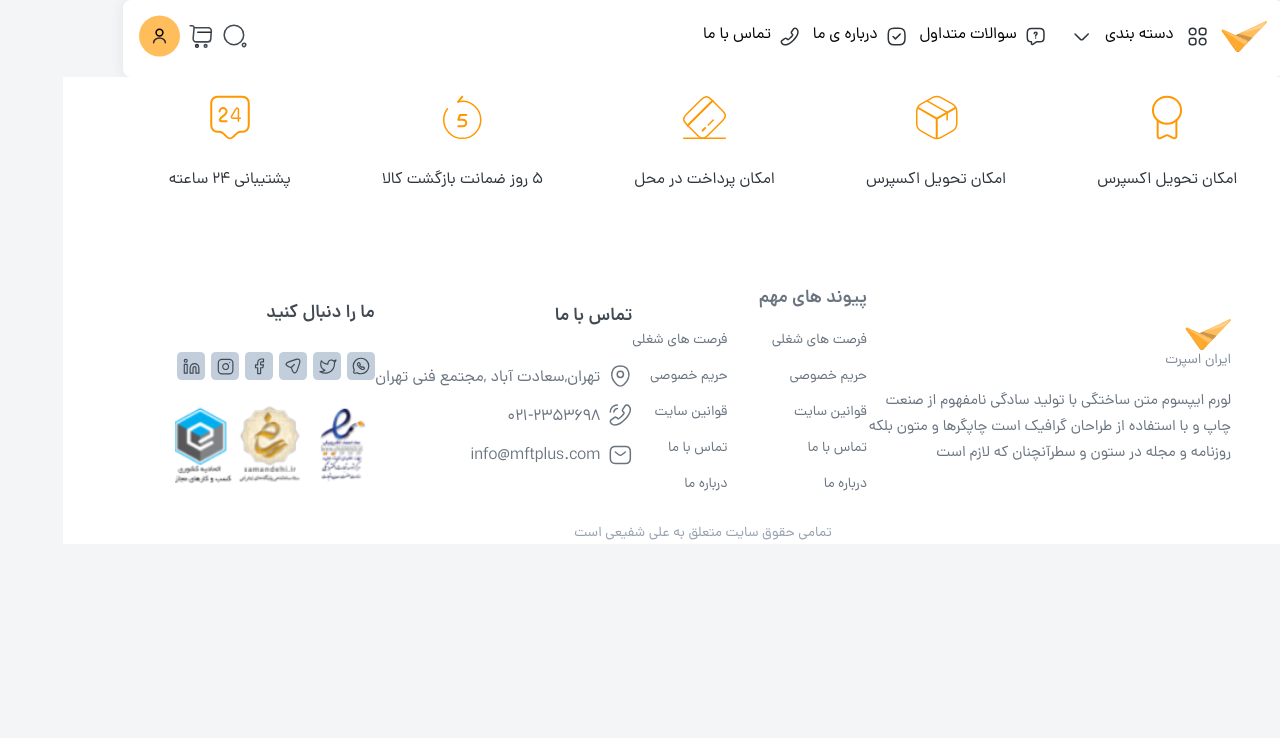
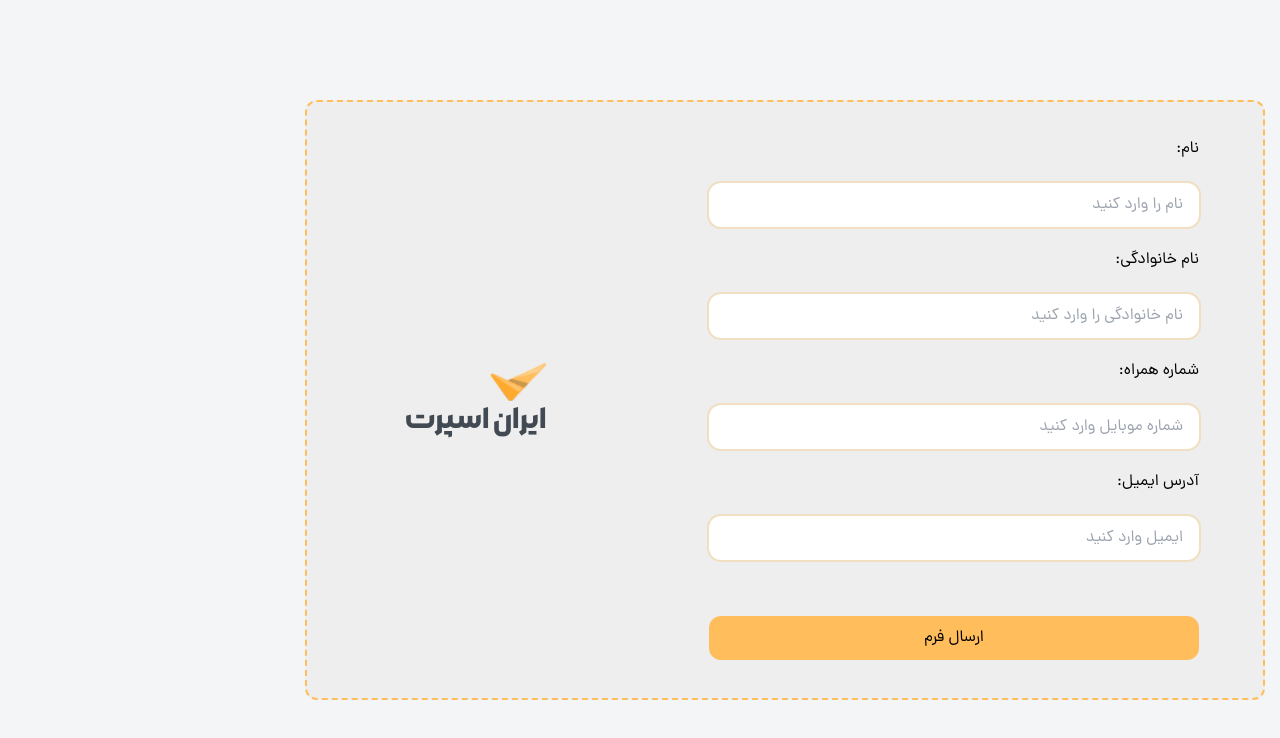
Before and after one commit to vahid-haidary/Iran-sport-Front, a React (Vite) app: page /sign-up in a window 1280 px wide. Shown: the top 738 px of the page. Built offline with nearby package versions, Linux system fonts and the light colour scheme.

Commit message:
login-logic & design

```diff
--- a/src/App.jsx
+++ b/src/App.jsx
@@ -5,6 +5,7 @@ import HomePage from "./pages/HomePage"
 import LoginPage from "./pages/LoginPage"
 import ProductDetailsPage from "./pages/ProductDetailsPage"
 import Showing from "./components/ShowingLayout"
+import SignUpPage from "./pages/SignUpPage"
 
 function App() {
 
@@ -20,6 +21,7 @@ function App() {
       <Route path="/" element={<HomePage/>}/>
       <Route path="/product/:id" element={<ProductDetailsPage/>}/>
       <Route path="/login" element={<LoginPage/>}/>
+      <Route path="/sign-up" element={<SignUpPage/>}/>
     </Routes>
 
     <Showing>
--- a/src/components/ShowingLayout.jsx
+++ b/src/components/ShowingLayout.jsx
@@ -10,7 +10,7 @@ function Showing({children}) {
 
     useEffect(()=>{
 
-        if(location.pathname === "/login"){
+        if(location.pathname === "/login" || location.pathname === "/sign-up"){
             setShow(false)
         }else{
             setShow(true)
--- a/src/pages/LoginPage.jsx
+++ b/src/pages/LoginPage.jsx
@@ -1,41 +1,70 @@
-import React from 'react'
-import { Link } from 'react-router-dom'
+import React, { useState } from 'react';
+import { Link, useNavigate } from 'react-router-dom';
 
 function LoginPage() {
+  const [email, setEmail] = useState('');
+  const navigate = useNavigate()
+
+  function clickHandler() {
+    const formData = JSON.parse(localStorage.getItem('formData'));
+    const storedEmail = formData.uEmail;
+
+    if (email === storedEmail) {
+      alert(`خوش اومدی  ${formData.fName}`);
+      navigate("/")
+    } else {
+      alert('ایمیل نامعتبر است');
+    }
+  }
+
+  function handleEmailChange(event) {
+    setEmail(event.target.value);
+  }
+
   return (
     <>
-    <section className='max-xl:flex-col-reverse flex justify-evenly items-center px-[60px] max-lg:mt-4 ' >
-
+      <section className='max-xl:flex-col-reverse flex justify-evenly items-center px-[60px] max-lg:mt-4'>
         <div>
-
-          <div className='flex flex-col items-center max-xl:mt-11' >
-            <Link to={"/"}>
-              <img className='w-16 h-11' src="/images/Logo Shapes 23.png" alt="Logo" />
+          <div className='flex flex-col items-center max-xl:mt-11'>
+            <Link to={'/'}>
+              <img className='w-16 h-11' src='/images/Logo Shapes 23.png' alt='Logo' />
             </Link>
-            <span className='font-DanaMedium text-2xl text-grayText-300 my-6 ' >
-              خوش آمـدیـد
-            </span>
+            <span className='font-DanaMedium text-2xl text-grayText-300 my-6 '>خوش آمـدیـد</span>
           </div>
 
           <div>
-          <input className='w-[616px] h-[72px] max-lg:w-max p-6 rounded-lg font-Dana text-lg outline outline-2 outline-amber-500/20 focus:outline-amber-500/60'  type="email" placeholder='ایمیل خود را وارد کنید' pattern=".+@example\.com" size="30" maxLength={40}  />
+            <input
+              className='w-[616px] h-[72px] max-lg:w-max p-6 rounded-lg font-Dana text-lg outline outline-2 outline-amber-500/20 focus:outline-amber-500/60'
+              type='email'
+              placeholder='ایمیل خود را وارد کنید'
+              maxLength={40}
+              value={email}
+              onChange={handleEmailChange}
+            />
           </div>
 
-          <div className='flex justify-center pt-6 font-Dana' >
-            <span className='text-grayText-200' > اکانت ندارید؟
-            <a  className='text-brand font-DanaDemiBold ' href="#" >ثبت نام  </a>
+          <div className='text-center mt-7'>
+            <button className='bg-brand text-blackText-200 font-Dana px-8 py-3 rounded-md' onClick={clickHandler}>
+              ورود
+            </button>
+          </div>
+
+          <div className='flex justify-center pt-6 font-Dana'>
+            <span className='text-grayText-200'>
+              {' '}
+              اکانت ندارید؟
+              <Link to={'/sign-up'} className='text-brand font-DanaDemiBold '>
+                ثبت نام{' '}
+              </Link>
             </span>
           </div>
-
         </div>
         <div>
-          <img className='max-xl:max-w-96 max-lg:w-96 aspect-square'  src="./images/Login-logo.png" alt="Logo" />
+          <img className='max-xl:max-w-96 max-lg:w-96 aspect-square' src='./images/Login-logo.png' alt='Logo' />
         </div>
-
-    </section>
-
+      </section>
     </>
-  )
+  );
 }
 
-export default LoginPage
+export default LoginPage;
--- /dev/null
+++ b/src/pages/SignUpPage.jsx
@@ -0,0 +1,48 @@
+import React from 'react'
+import { Link, useNavigate } from 'react-router-dom'
+
+function SignUpPage() {
+
+  const navigate = useNavigate()
+
+  function handleSubmit(event){
+    event.preventDefault()
+    const formData = new FormData(event.target)
+    const formValues = Object.fromEntries(formData.entries())
+    localStorage.setItem('formData', JSON.stringify(formValues))
+    navigate("/")
+  }
+  return (
+    <>
+        <div className='w-full h-svh flex justify-center items-center' >
+            <div className='flex max-xs:flex-col xs:w-3/4 xs:h-[600px] max-xs:pt-4 bg-boxes border-[2px] border-brand border-dashed rounded-xl '>
+                <form className='flex flex-col gap-6 w-3/4 justify-center max-xs:items-center pr-16 child:font-Dana'onSubmit={handleSubmit}>
+
+                  <label htmlFor="fName">نام:</label>
+                  <input className='w-fit xs:w-3/4 h-11 pr-4  rounded-xl outline outline-2 outline-amber-500/20 focus:outline-amber-500/60' placeholder='نام را وارد کنید' type="text" name='fName' />
+
+                  <label htmlFor="lName">نام خانوادگی:</label>
+                  <input className='w-fit xs:w-3/4 h-11 pr-4  rounded-xl outline outline-2 outline-amber-500/20 focus:outline-amber-500/60' placeholder='نام خانوادگی را وارد کنید' type="text" name='lName' />
+
+                  <label htmlFor="phoneNum">شماره همراه:</label>
+                  <input className='w-fit xs:w-3/4 h-11 pr-4  rounded-xl outline outline-2 outline-amber-500/20 focus:outline-amber-500/60' placeholder='شماره موبایل وارد کنید' type="text" name='phoneNum' />
+
+                  <label htmlFor="uEmail">آدرس ایمیل:</label>
+                  <input className='w-fit xs:w-3/4 h-11 pr-4  rounded-xl outline outline-2 outline-amber-500/20 focus:outline-amber-500/60' placeholder='ایمیل وارد کنید' type="text" name='uEmail' />
+
+                  <input className='w-full xs:w-3/4 h-11 bg-brand mt-8 rounded-xl' type="submit" name='uSubmit' value={"ارسال فرم"} />
+
+                </form>
+                  <span className='flex flex-col justify-center max-xs:items-center max-xs:py-5 font-MorabbaBold text-blackText-100 text-3xl'>
+                    <Link to={"/"}>
+                      <img src="../../public/images/Logo Shapes 23.png" className='w-14' alt="" />
+                    </Link>
+                    <h3>ایران اسپرت</h3>
+                  </span>
+            </div>
+        </div>
+    </>
+  )
+}
+
+export default SignUpPage
```
